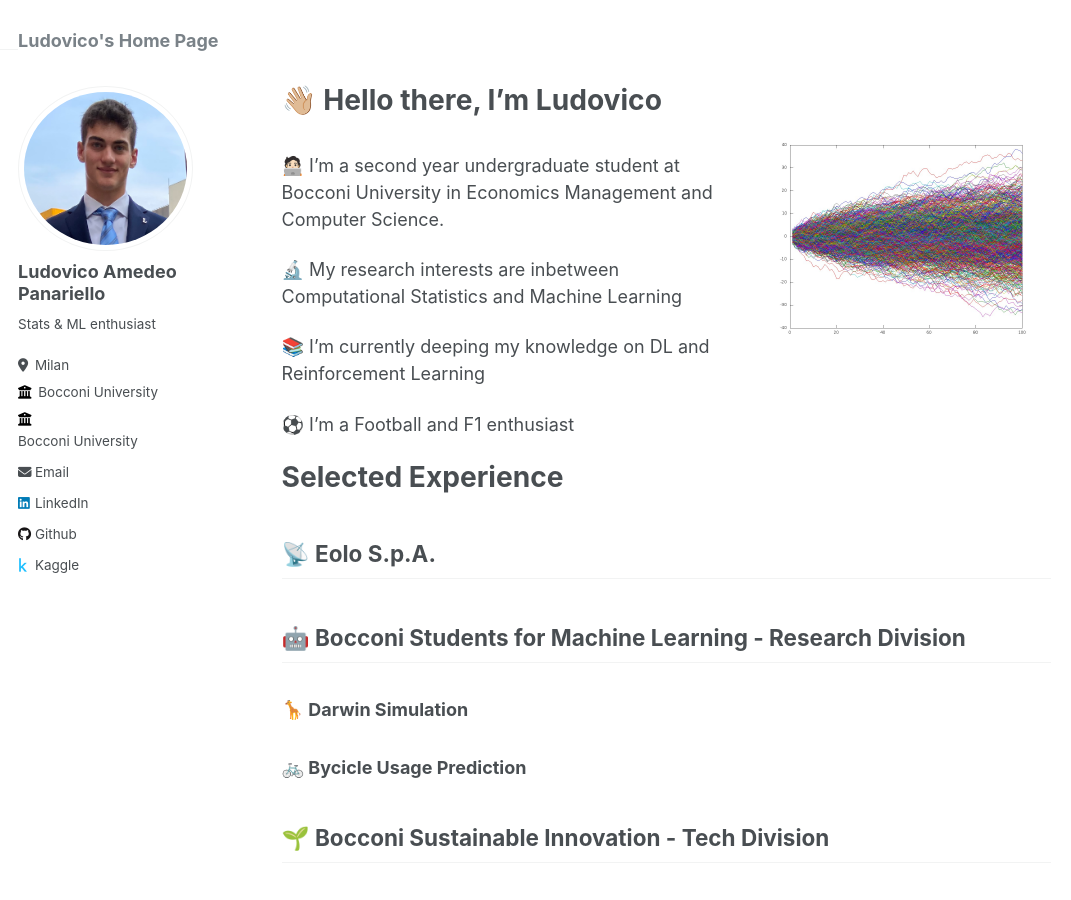
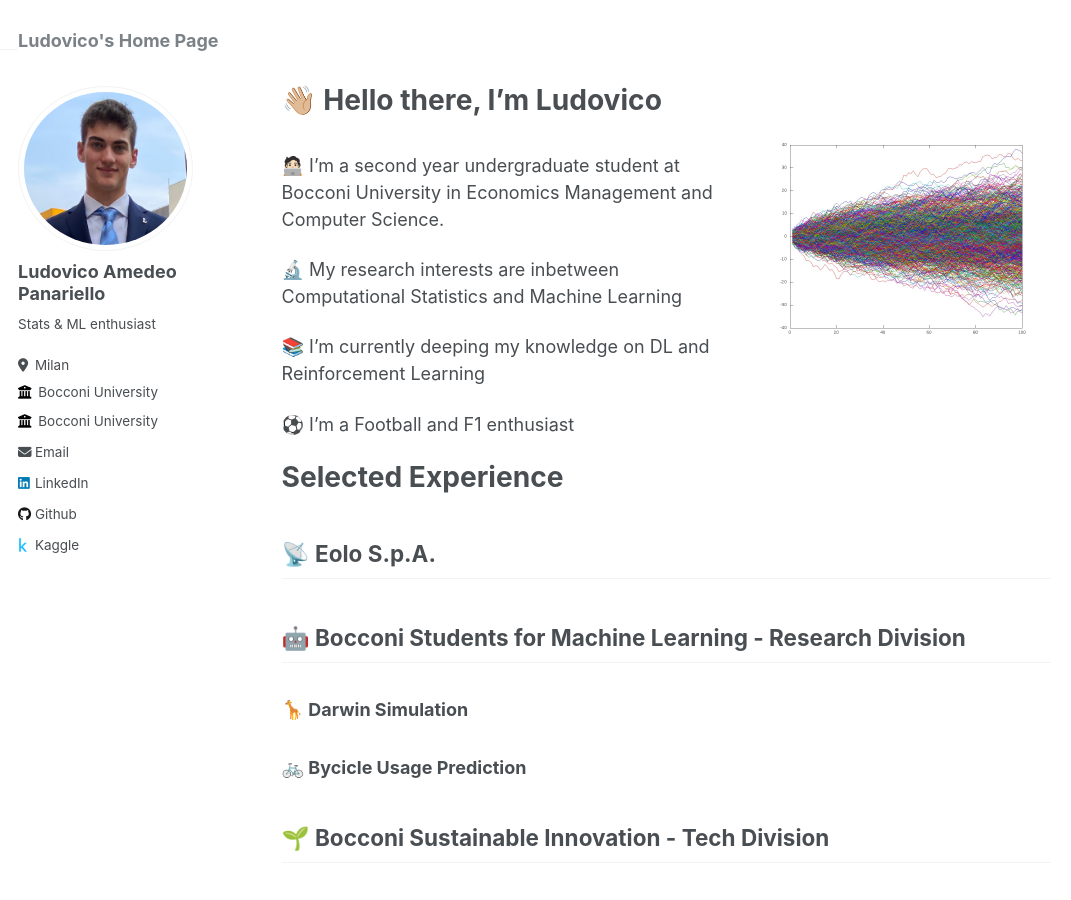
Before and after one commit to LudovicoP/LudovicoP.github.io, a Jekyll site: the page built from _pages/about.md, in a window 1280 px wide and 900 px high. Shown: the whole window, without its empty margins (0-1071 px from the left). Built offline with Jekyll 4.4.1, drawn with Linux system fonts in a browser that asks for light colours.

Commit message:
Update author-profile.html

```diff
--- a/_includes/author-profile.html
+++ b/_includes/author-profile.html
@@ -33,10 +33,12 @@
       <!-- I added the website for the institution  -->
       {% if author.employer and author.employer_url %}
         <li class="author__desktop">
-        <i class="fa fa-solid fa-building-columns icon-pad-right" aria-hidden="true"></i>
-        <a href="{{ author.employer_url }}" target="_blank" rel="noopener">{{ author.employer }}</a>
+          <a href="{{ author.employer_url }}" target="_blank" rel="noopener">
+            <i class="fa fa-solid fa-building-columns icon-pad-right" aria-hidden="true"></i>{{ author.employer }}
+          </a>
         </li>
       {% endif %}
+
       {% if author.uri %}
         <li><a href="{{ author.uri }}"><i class="fas fa-fw fa-link icon-pad-right" aria-hidden="true"></i>{{ site.data.ui-text[site.locale].website_label | default: "Website" }}</a></li>
       {% endif %}
```
